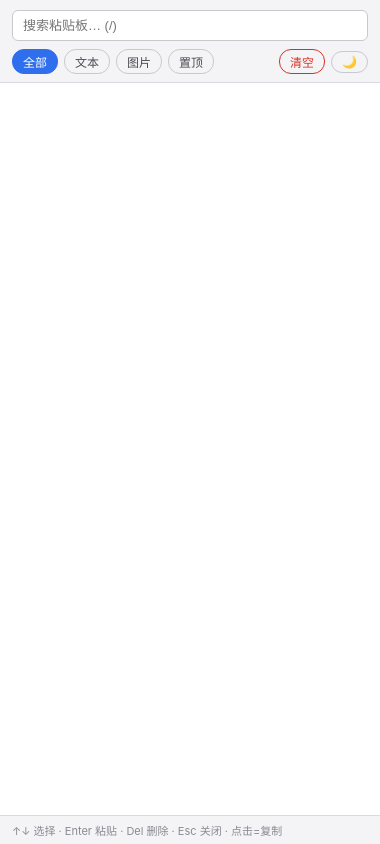
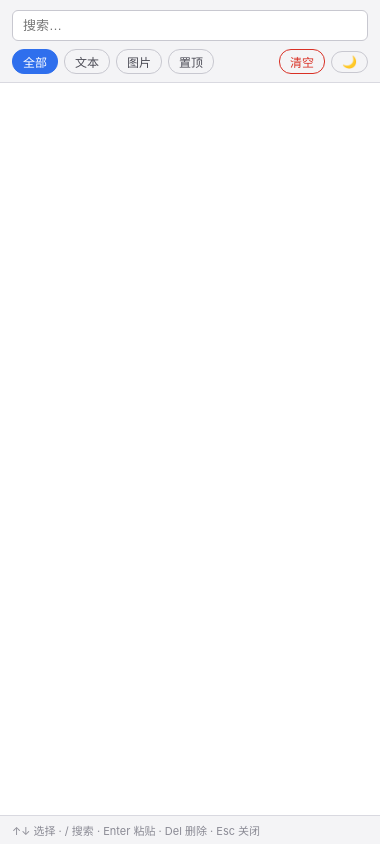
Before and after one commit to jack-thegeek/paste-manager, an Electron app: page renderer/index.html in a window 380 px wide. Drawn offline with Linux system fonts and the light colour scheme; no server answers.

Commit message:
精简搜索占位符并把 / 搜索移到底部提示

```diff
--- a/renderer/index.html
+++ b/renderer/index.html
@@ -9,7 +9,7 @@
 <body>
   <div id="app">
     <header>
-      <input id="search" type="text" placeholder="搜索粘贴板… (/)">
+      <input id="search" type="text" placeholder="搜索…">
       <div id="filter" class="tabs">
         <button data-f="all" class="active">全部</button>
         <button data-f="text">文本</button>
@@ -21,7 +21,7 @@
     </header>
     <ul id="list"></ul>
     <footer>
-      <span id="hint">↑↓ 选择 · Enter 粘贴 · Del 删除 · Esc 关闭 · 点击=复制</span>
+      <span id="hint">↑↓ 选择 · / 搜索 · Enter 粘贴 · Del 删除 · Esc 关闭</span>
     </footer>
   </div>
   <div id="toast"></div>
```
